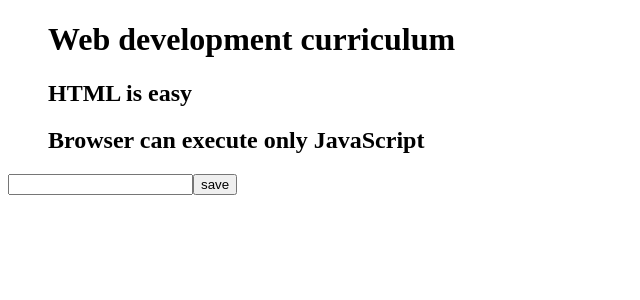
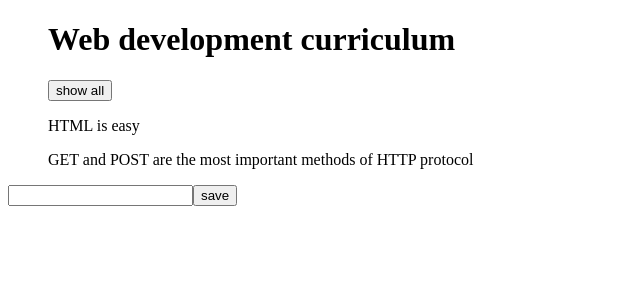
Before and after one commit to Skafishka/Full-Stack-Web-Development-2022, a React (Create React App) app in the folder Part-2/courseinfo/: page / in a window 1280 px wide. Shown: the top 300 px of the page, without its empty margins (0-640 px from the left). Built offline with nearby package versions, Linux system fonts and the light colour scheme.

Commit message:
intermediate learning commit

```diff
--- a/Part-2/courseinfo/src/App.js
+++ b/Part-2/courseinfo/src/App.js
@@ -4,7 +4,7 @@ import Note from './components/Course'
 const App = (props) => {
   const [notes, setNotes] = useState(props.notes)
   const [newNote, setNewNote] = useState('')
-  const [showAll, setShowAll] = useState(true)
+  const [showAll, setShowAll] = useState(false)
 
   const addNote = (event) => {
     event.preventDefault()
@@ -24,15 +24,22 @@ const App = (props) => {
     setNewNote(event.target.value)
   }
 
+  const notesToShow = showAll
+    ? notes
+    : notes.filter(note => note.important === true)
+
   return (
     <>
       <ul>
         <h1>Web development curriculum</h1>
-        {notes.flatMap(note =>
-          <Note key={note.id} note={note}>
-          </Note>
+        <div>
+          <button onClick={() => setShowAll(!showAll)}>
+            show {showAll ? 'important' : 'all'}
+          </button>
+        </div>
+        {notesToShow.map(note =>
+          <Note key={note.id} note={note}/>
         )}
-
       </ul>
       <form onSubmit={addNote}>
         <input
--- a/Part-2/courseinfo/src/components/Course.js
+++ b/Part-2/courseinfo/src/components/Course.js
@@ -1,7 +1,7 @@
 const Note = ({note}) => {
     return (
         <>
-            <h2>{note.content}</h2>
+            <p>{note.content} {note.important}</p>
         </>
     )
 }
--- a/Part-2/courseinfo/src/index.js
+++ b/Part-2/courseinfo/src/index.js
@@ -13,6 +13,12 @@ const notes = [
       content: 'Browser can execute only JavaScript',
       date: '2019-05-30T18:39:34.091Z',
       important: false
+    },
+    {
+      id: 3,
+      content: 'GET and POST are the most important methods of HTTP protocol',
+      date: '2019-05-30T19:20:14.298Z',
+      important: true
     }
 ]
 
```
